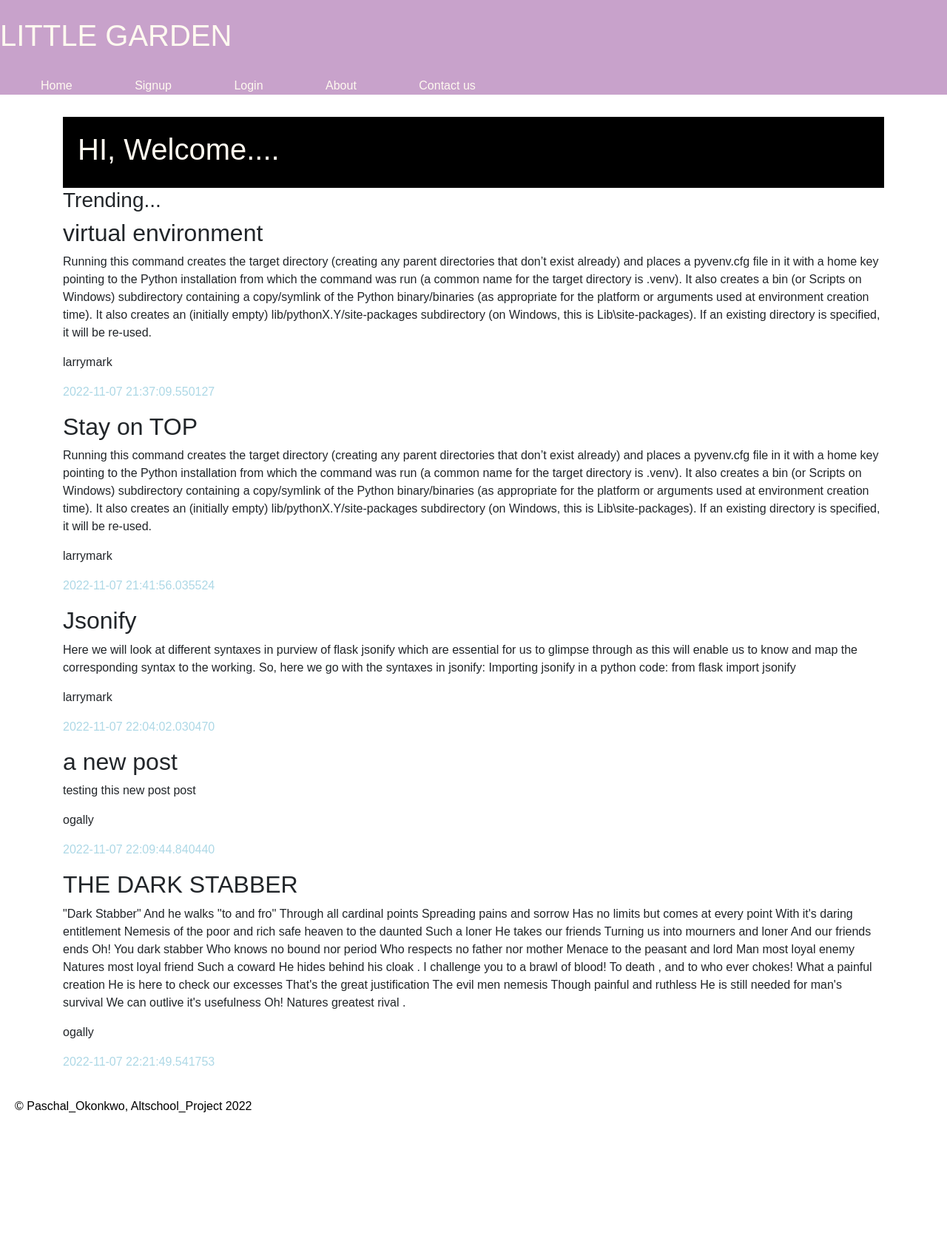
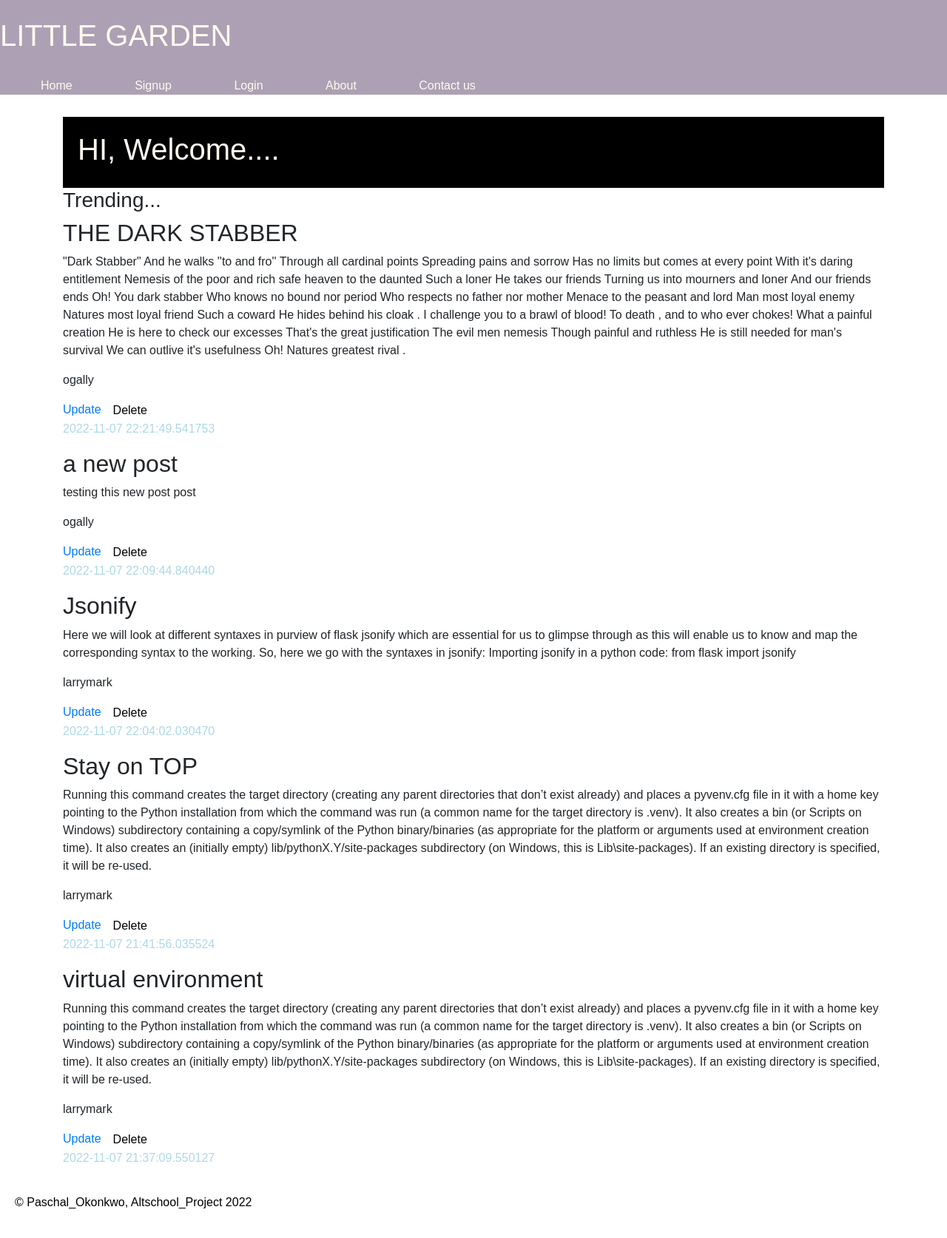
Before and after one commit to Hakiyuu/Altschool_little_garden_blog, a Flask app: page / in a window 1280 px wide. Shown: the whole page at 74% size. Before the commit the page ends 1505 px from the top, so only its background shows below. Run offline with Flask 3, Linux system fonts and the light colour scheme; some libraries are stand-ins or nearby versions.

Commit message:
fixed the edit

```diff
--- a/app.py
+++ b/app.py
@@ -70,8 +70,45 @@ def post():
         return redirect('/')
 
     return render_template('post.html')
-#
-#
+
+
+
+# @app.route('/post_info')
+# def info():
+#     return render_template('')
+
+
+
+@app.route('/update_post/<int:id>/edit', methods=['POST', 'GET'])
+@login_required
+def edit(id):
+    update_post = Blog.query.get_or_404(id)
+    if current_user.username != update_post.author:
+        flash("You cannot edit this post", category="error")
+        return redirect(url_for("post_details", id=update_post.id))
+    if request.method == 'POST':
+        update_post.title = request.form.get('title')
+        update_post.content = request.form.get('content')
+        update_post.date_created = datetime.now()
+        db.session.commit()
+        flash("Your post has been updated successfully!", category= "success")
+
+        return redirect(url_for('index'))
+
+    return render_template('edit.html', update_post=update_post)
+
+@app.route('/delete/<int:id>', methods=["POST"])
+@login_required
+def delete(id):
+    delete_post = Blog.query.get_or_404(id)
+    if current_user.username != delete_post.author:
+        flash("You cannot delete this post", category="error")
+        return redirect(url_for("post_details", id=delete_blog.id))
+    db.session.delete(delete_post)
+    db.session.commit()
+    flash("Your post has been successfully deleted", category="error")
+    return redirect(url_for('index'))
+
 # @app.route('/update/<int:id>/', methods = ['GET', 'POST'])
 # def update(id):
 #     user_to_update = Blog.query.get_or_404(id)
--- a/static/main.css
+++ b/static/main.css
@@ -29,7 +29,7 @@ header {
   display: flex;
   justify-content: space-between;
   margin-bottom: 30px;
-  background-color: #C8A2CB;
+  background-color: #ADA0B4;
   min-height: 100px;
   max-height: auto;
 }
--- a/templates/index.html
+++ b/templates/index.html
@@ -2,11 +2,28 @@
 {% block content %}
     <div class="form"><h1>HI, Welcome....</h1></div>
     <h3>Trending...</h3>
-    {% for post in index %}
+    {% for post in index[::-1] %}
         <div class="post">
             <h2>{{post.title}}</h2>
             <p>{{post.content}}</p>
             <p>{{post.author}}</p>
+        </div>
+        <div
+        style="
+            display: flex;
+                "
+        >
+            <a style="margin-right: 10px" href="{{ url_for('edit', id=post.id) }}">
+                Update
+            </a>
+            <form action="{{ url_for('delete', id=post.id) }}" method="post">
+                <input
+              type="submit"
+              value="Delete"
+              onclick="return confirm('You really want to delete this post?')"
+              style="background: none; border: none; cursor:pointer;"
+            />
+            </form>
         </div>
 
         <div class="datetime">
```
Also changed, not shown: templates/base.html (+0 -10 lines), my_blog.db.
